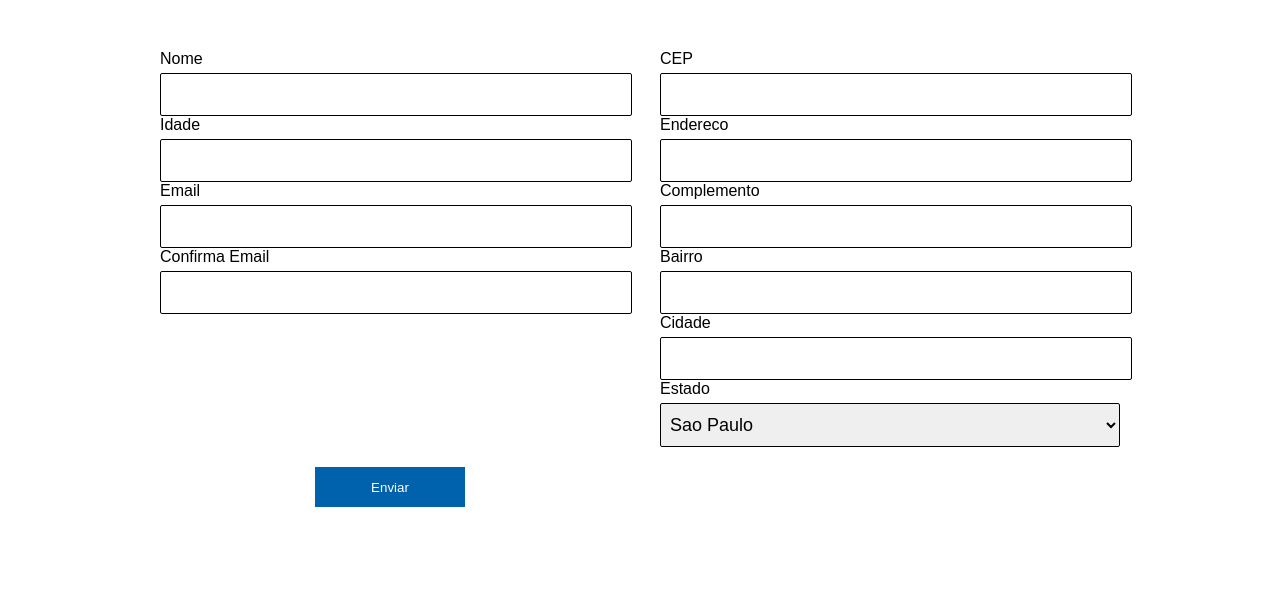
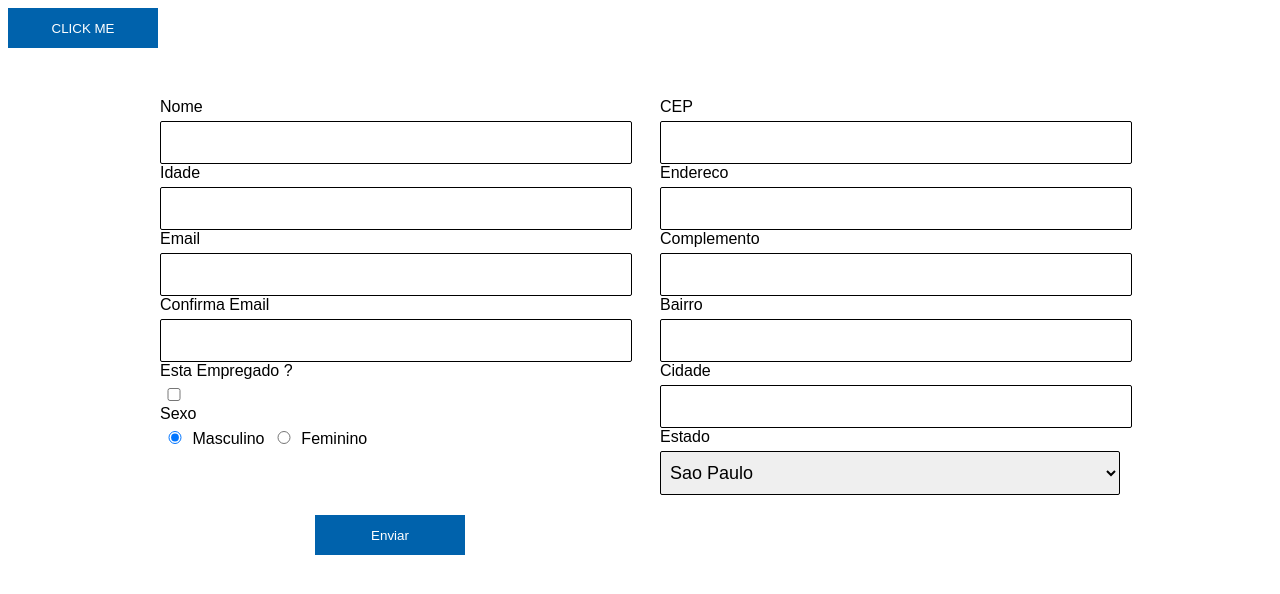
Before and after one commit to RodResq/angular-forms-labs, an Angular app: page / in a window 1280 px wide. Shown: the top 594 px of the page. Built offline with nearby package versions, Linux system fonts and the light colour scheme.

Commit message:
review data drivin forms

```diff
--- a/src/app/app.module.ts
+++ b/src/app/app.module.ts
@@ -17,7 +17,7 @@ import { DataDrivenComponent } from './components/data-driven/data-driven.compon
     BrowserModule,
     FormsModule,
     HttpClientModule,
-    ReactiveFormsModule
+    ReactiveFormsModule,
   ],
   providers: [],
   bootstrap: [AppComponent]
--- a/src/app/components/data-driven/data-driven.component.html
+++ b/src/app/components/data-driven/data-driven.component.html
@@ -1,3 +1,5 @@
+<button>CLICK ME</button>
+
 <form [formGroup]="myForm">
   <div formGroupName="informacoes">
     <label>
@@ -16,6 +18,20 @@
       <p>Confirma Email</p>
       <input type="email" formControlName="confirmaEmail">
     </label>
+    <label>
+      <p>Esta Empregado ?</p>
+      <input type="checkbox">
+    </label>
+    <div>
+      <p>Sexo</p>
+      <label>
+        <input formControlName="sexo" type="radio" [value]="'M'">  Masculino
+      </label>
+      <label>
+        <input formControlName="sexo" type="radio" [value]="'F'">  Feminino
+      </label>
+    </div>
+
   </div>
   <div formGroupName="endereco">
     <label>
@@ -42,7 +58,7 @@
       <p>Estado</p>
 <!--      <input type="text" formControlName="uf">-->
       <select formGroupName="uf">
-        <option *ngFor="let state of states" [value]="state.sigla">{{ state.nome }}</option>
+        <option *ngFor="let state of states" [ngValue]="state.sigla">{{ state.nome }}</option>
       </select>
     </label>
   </div>
--- a/src/app/components/data-driven/data-driven.component.ts
+++ b/src/app/components/data-driven/data-driven.component.ts
@@ -37,6 +37,8 @@ export class DataDrivenComponent implements OnInit {
         idade: [null],
         email: [null],
         confirmaEmail: [null],
+        empregado: [null],
+        sexo: ['M']
       }),
       endereco: fb.group({
         cep: [null],
@@ -60,4 +62,17 @@ export class DataDrivenComponent implements OnInit {
       )
   }
 
+  myState() {
+    console.log('Entrou em myState()');
+    const myState = {nome:'Rio de Janeiro', sigla:'RJ'};
+    this.myForm.get('endereco.uf').setValue(myState);
+  }
+
+  compareStates(obj1, obj2) {
+    if (obj1 && obj2) {
+      return obj1.sigla === obj2.sigla;
+    }
+    return false;
+  }
+
 }
```
